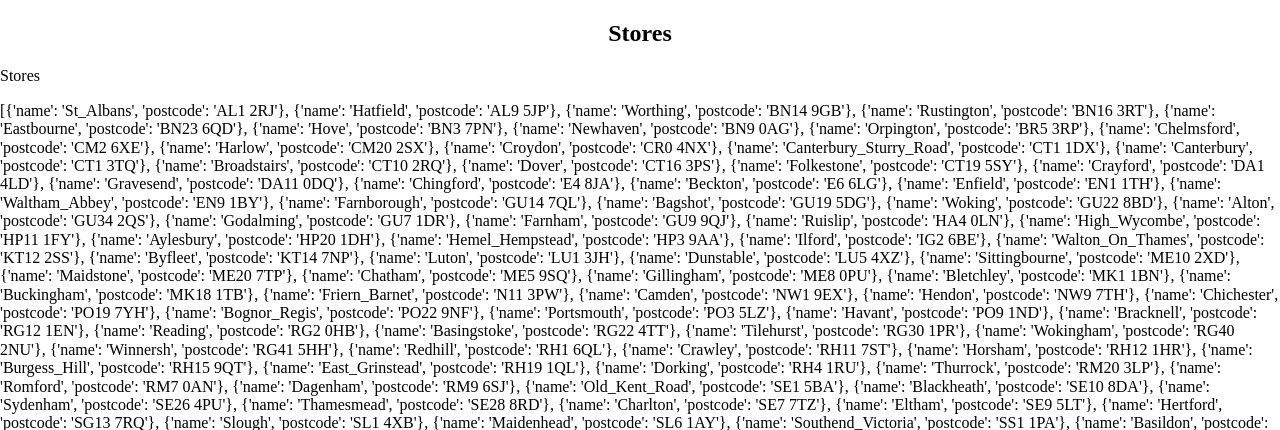
After one commit to drkvogel/tails-test, a Flask app: page /stores in a window 1280 px wide. The commit adds this page. Shown: the top 430 px of the page. Run offline with Flask 2, Linux system fonts and the light colour scheme; some libraries are stand-ins or nearby versions.

Commit message:
get data from JSON

```diff
--- a/app/app.py
+++ b/app/app.py
@@ -10,7 +10,7 @@ app = Flask(__name__)
 
 cache = {}
 
-json_data = 0
+json_data = None
 
 @app.route("/")
 def hello():
@@ -22,8 +22,17 @@ def test():
     get_config()
     print('test2', file=sys.stderr) # prints to console
     print(json_data, file=sys.stderr) # prints to console
+    return "stuff"
+
+@app.route("/stores")
+def stores():
+    get_config()
+    print('/stores', file=sys.stderr) # prints to console
+    # print(json_data, file=sys.stderr) # prints to console
     # return json_data
-    return "stuff"
+    for row in json_data:
+        print("town: %s, postcode: %s" % (row['name'], row['postcode']), file=sys.stderr) # prints to console
+    return render_template('stores.html', stores=json_data)
 
 def get_config():
     global json_data # !!
--- a/app/templates/index.html
+++ b/app/templates/index.html
@@ -7,8 +7,6 @@
 {% block body %}
     <p>For <a href="https://tails.com/">Tails.com</a>
     by Chris Bird (<a href="mailto:chrisjbird@gmail.com">chrisjbird@gmail.com)</a></p>
-    <!-- <p>Code on <a href="https://github.com/drkvogel/newsnow-test">GitHub</a></p> -->
-
     <p>
         <!-- {{ configs|safe }} -->
     </p>
--- /dev/null
+++ b/app/templates/stores.html
@@ -0,0 +1,13 @@
+{% extends "base.html" %}
+
+{% block header %}
+<h2 style="text-align: center;">Stores</h2>
+{% endblock %}
+
+{% block body %}
+    <p>Stores</p>
+    <p>
+        {{ stores }}
+        <!-- {{ configs|safe }} -->
+    </p>
+{% endblock %}
```
